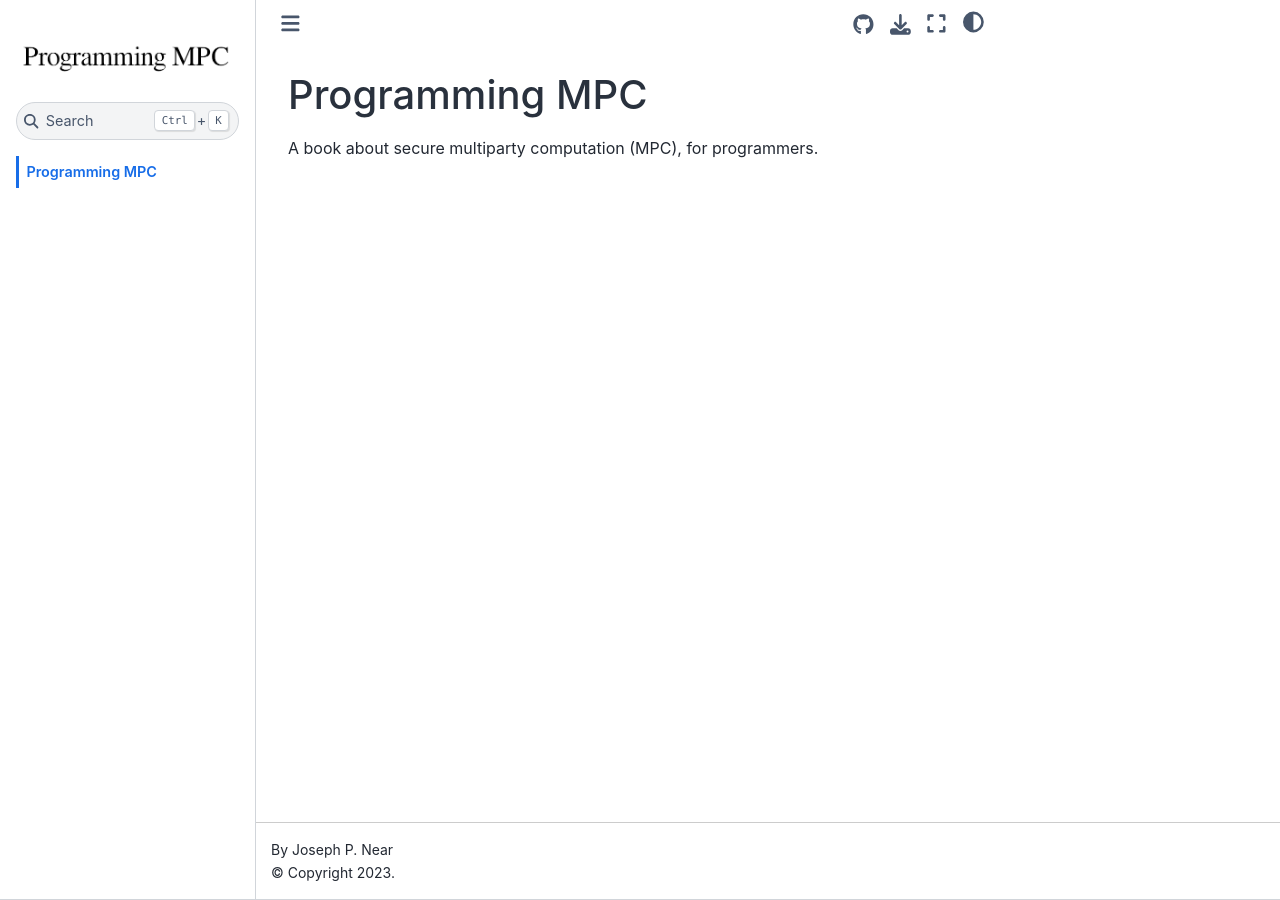
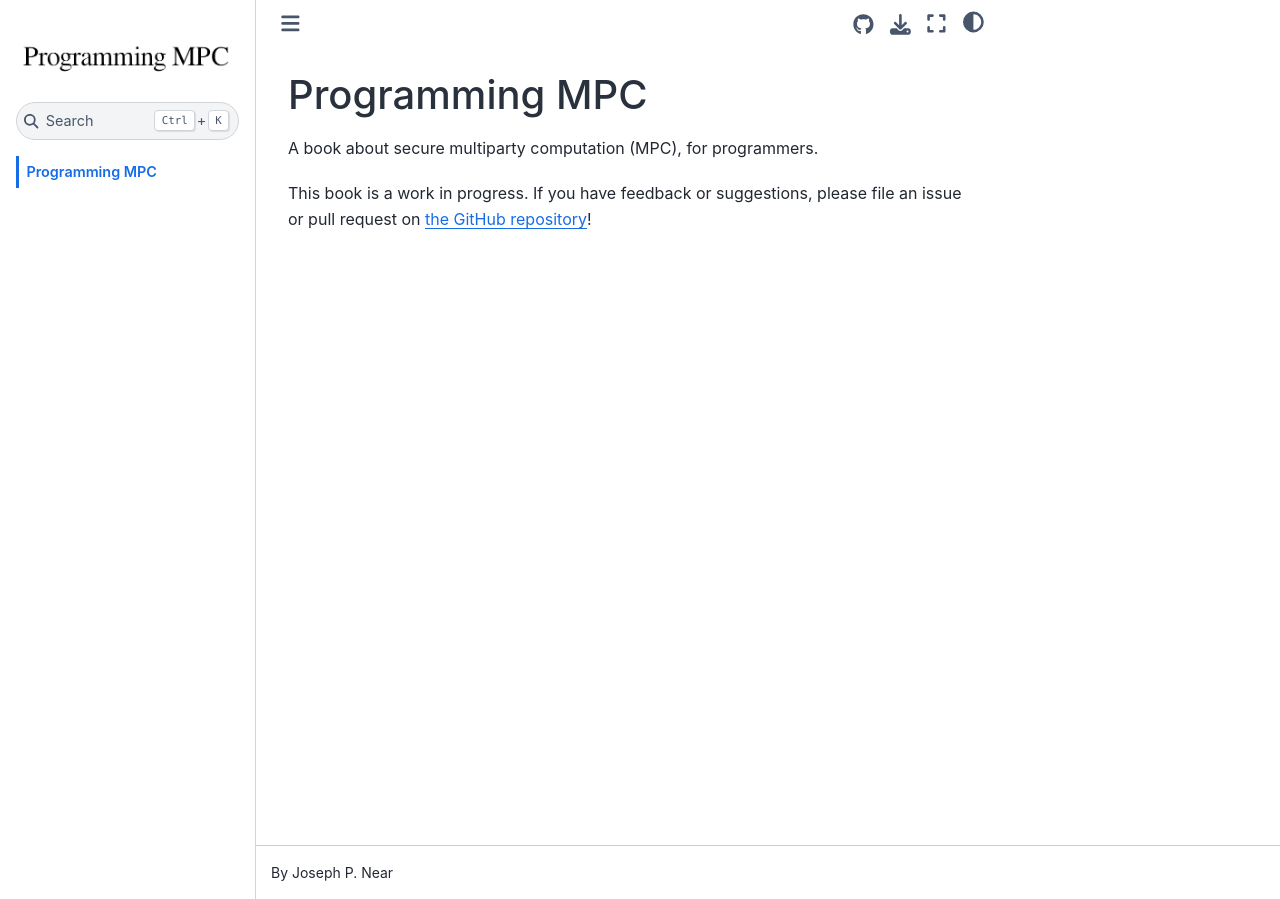
Before and after one commit to jnear/programming-mpc, a Jupyter Book: the page built from intro.md, in a window 1280 px wide. Built offline with Jupyter Book 1.0.4 settings and Sphinx 7.4.7 and the Sphinx Book theme 1.1.4, drawn with Linux system fonts in a browser that asks for light colours; pages that are not in the unit, such as notebooks, are missing from menus.

Commit message:
work on chapter 3

````diff
--- a/_config.yml
+++ b/_config.yml
@@ -32,5 +32,7 @@ html:
   use_repository_button: true
 
 sphinx:
+  config:
+    html_show_copyright: false
   extra_extensions:
     - sphinxcontrib.mermaid
--- a/intro.md
+++ b/intro.md
@@ -2,5 +2,4 @@
 
 A book about secure multiparty computation (MPC), for programmers.
 
-```{tableofcontents}
-```
+This book is a work in progress. If you have feedback or suggestions, please file an issue or pull request on [the GitHub repository](https://github.com/jnear/programming-mpc)!
````
Also changed, not shown: 3 other files.
